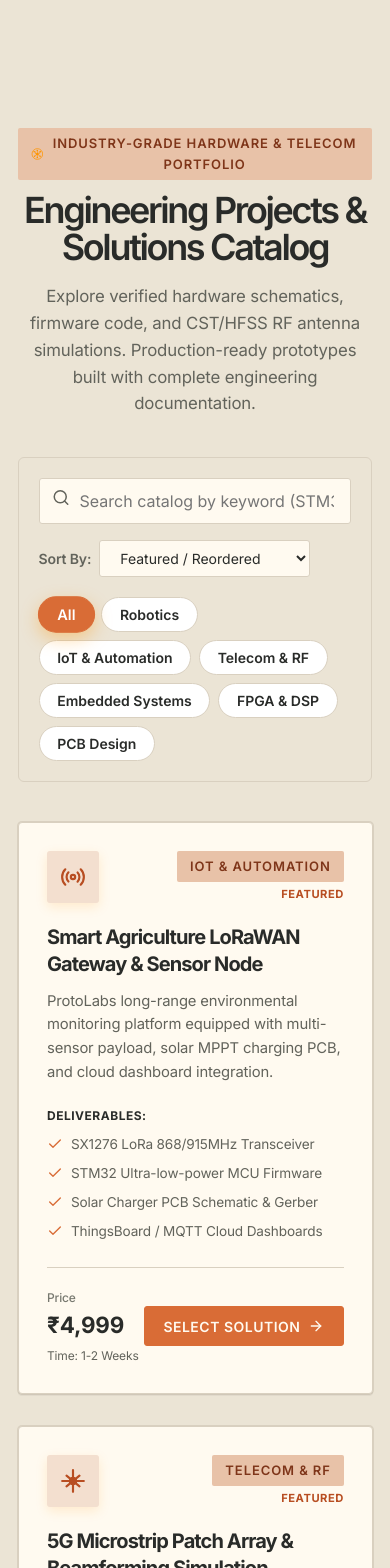
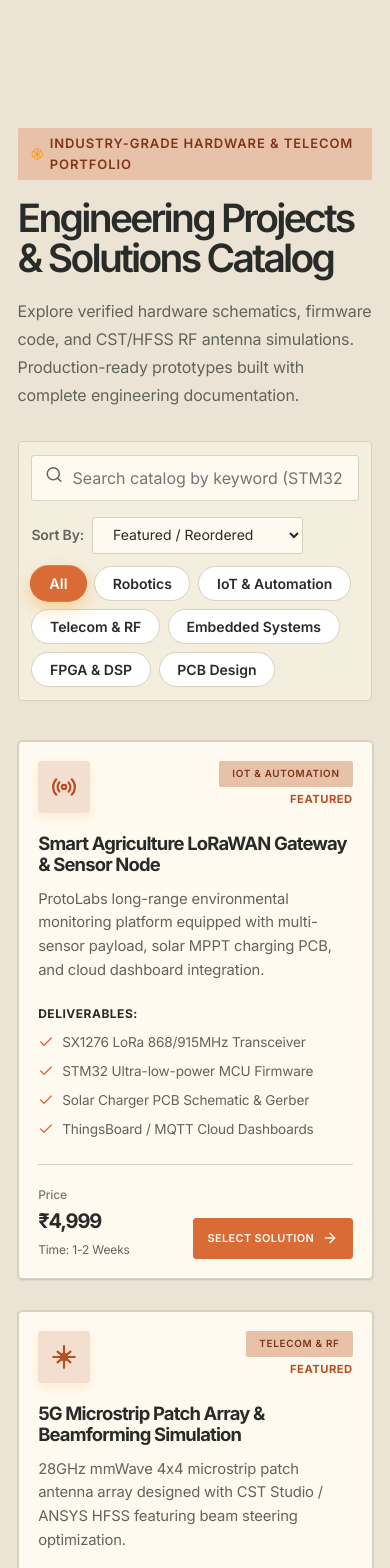
Before and after one commit to hmore8655-eng/protolabs-platform, a React (Vite) app: page / in a window 390 px wide. Shown: the part 1460-3028 px from the top of the page. Built offline with nearby package versions, Linux system fonts and the light colour scheme; no server answers.

Commit message:
Polish catalogue, portfolio, services and process layouts

```diff
--- a/src/index.css
+++ b/src/index.css
@@ -534,3 +534,135 @@ footer a:hover { color: #e9a17d !important; }
   header .container { height: 68px !important; }
   #catalog .container { padding-top: 3.25rem; padding-bottom: 3.25rem; }
 }
+
+
+/* Second pass — clearer editorial rhythm and engineered catalogue */
+#catalog .container > div:first-child,
+#process .container > div:first-child,
+#why-us .container > div:first-child,
+#portfolio .container > div:first-child,
+#contact .container > div:first-child {
+  text-align: left !important;
+  max-width: 850px !important;
+  margin-left: 0 !important;
+  margin-right: auto !important;
+  margin-bottom: clamp(2rem, 4vw, 3.5rem) !important;
+}
+#catalog .container > div:first-child h2,
+#process .container > div:first-child h2,
+#why-us .container > div:first-child h2,
+#portfolio .container > div:first-child h2,
+#contact .container > div:first-child h2 {
+  font-size: clamp(2.4rem, 5vw, 4.6rem) !important;
+  letter-spacing: -.07em !important;
+  max-width: 780px;
+  margin-bottom: 1.15rem !important;
+}
+#catalog .container > div:first-child p,
+#process .container > div:first-child p,
+#why-us .container > div:first-child p,
+#portfolio .container > div:first-child p,
+#contact .container > div:first-child p {
+  max-width: 620px;
+  font-size: 1rem !important;
+  line-height: 1.75;
+}
+#catalog .container > div:first-child .badge,
+#process .container > div:first-child .badge,
+#why-us .container > div:first-child .badge,
+#portfolio .container > div:first-child .badge,
+#contact .container > div:first-child .badge {
+  margin-bottom: 1.1rem !important;
+}
+#catalog .container > div:nth-child(2) {
+  border-radius: 4px !important;
+  background: #f4eedf !important;
+  border-color: #d9d0c0 !important;
+  padding: clamp(.8rem, 2vw, 1.25rem) !important;
+}
+#catalog .card-hover {
+  min-height: 100%;
+  transform-style: preserve-3d;
+}
+#catalog .card-hover h3 {
+  font-size: clamp(1.15rem, 1.6vw, 1.45rem) !important;
+  letter-spacing: -.045em;
+  line-height: 1.15 !important;
+}
+#catalog .card-hover .badge { font-size: .62rem; }
+#catalog .card-hover button { font-size: .68rem !important; padding: .72rem .85rem !important; }
+#catalog .card-hover > div:last-child {
+  margin-top: auto;
+  align-items: end !important;
+}
+#catalog .card-hover > div:last-child > div > div:nth-child(2) {
+  font-size: clamp(1.25rem, 2vw, 1.7rem) !important;
+  letter-spacing: -.055em;
+}
+#catalog .card-hover svg { flex-shrink: 0; }
+#process .container > div:nth-child(2) > div {
+  border-radius: 4px !important;
+  box-shadow: none !important;
+  background: #fffaf0 !important;
+  border-color: #d9d0c0 !important;
+  padding: clamp(1.4rem, 3vw, 2.2rem) !important;
+}
+#process .container > div:nth-child(2) > div > div:first-child > span {
+  font-size: clamp(3rem, 5vw, 4.5rem) !important;
+  letter-spacing: -.08em;
+}
+#why-us .card-hover {
+  border-radius: 4px !important;
+  box-shadow: none !important;
+  background: transparent !important;
+  border: 1px solid #d9d0c0 !important;
+}
+#why-us .card-hover:hover { background: #fffaf0 !important; }
+#why-us .card-hover > div:first-child {
+  box-shadow: none !important;
+  border-radius: 3px !important;
+}
+#portfolio .container > div:nth-child(2) button {
+  border-radius: 3px !important;
+  text-transform: uppercase;
+  font-size: .68rem !important;
+  letter-spacing: .04em;
+}
+#portfolio .container > div:nth-child(3) > div {
+  border-radius: 4px !important;
+  box-shadow: none !important;
+  border-color: #d9d0c0 !important;
+  background: #fffaf0 !important;
+}
+#portfolio .container > div:nth-child(3) img {
+  filter: saturate(.82);
+  transition: transform .5s cubic-bezier(.2,.7,.2,1), filter .5s ease;
+}
+#portfolio .container > div:nth-child(3) > div:hover img {
+  transform: scale(1.035);
+  filter: saturate(1);
+}
+#portfolio .container > div:nth-child(3) > div > div:first-child { background: #d8d0bf !important; }
+#portfolio .container > div:nth-child(4) {
+  border-radius: 4px !important;
+  background: #e8e1d2 !important;
+  border-color: #d9d0c0 !important;
+}
+#portfolio .container > div:nth-child(4) > div > div {
+  border-radius: 3px !important;
+  box-shadow: none !important;
+  background: #fffaf0 !important;
+  border-color: #d9d0c0 !important;
+}
+#contact input, #contact textarea, #contact select { border-radius: 3px !important; }
+#contact button { min-height: 46px; }
+@media (max-width: 767px) {
+  #catalog .container > div:first-child h2,
+  #process .container > div:first-child h2,
+  #why-us .container > div:first-child h2,
+  #portfolio .container > div:first-child h2,
+  #contact .container > div:first-child h2 { font-size: clamp(2.2rem, 10vw, 3.3rem) !important; }
+  #catalog .container > div:nth-child(2) { gap: .75rem !important; }
+  #catalog .card-hover { padding: 1.2rem !important; }
+  #portfolio .container > div:nth-child(3) { gap: 1rem !important; }
+}
```
